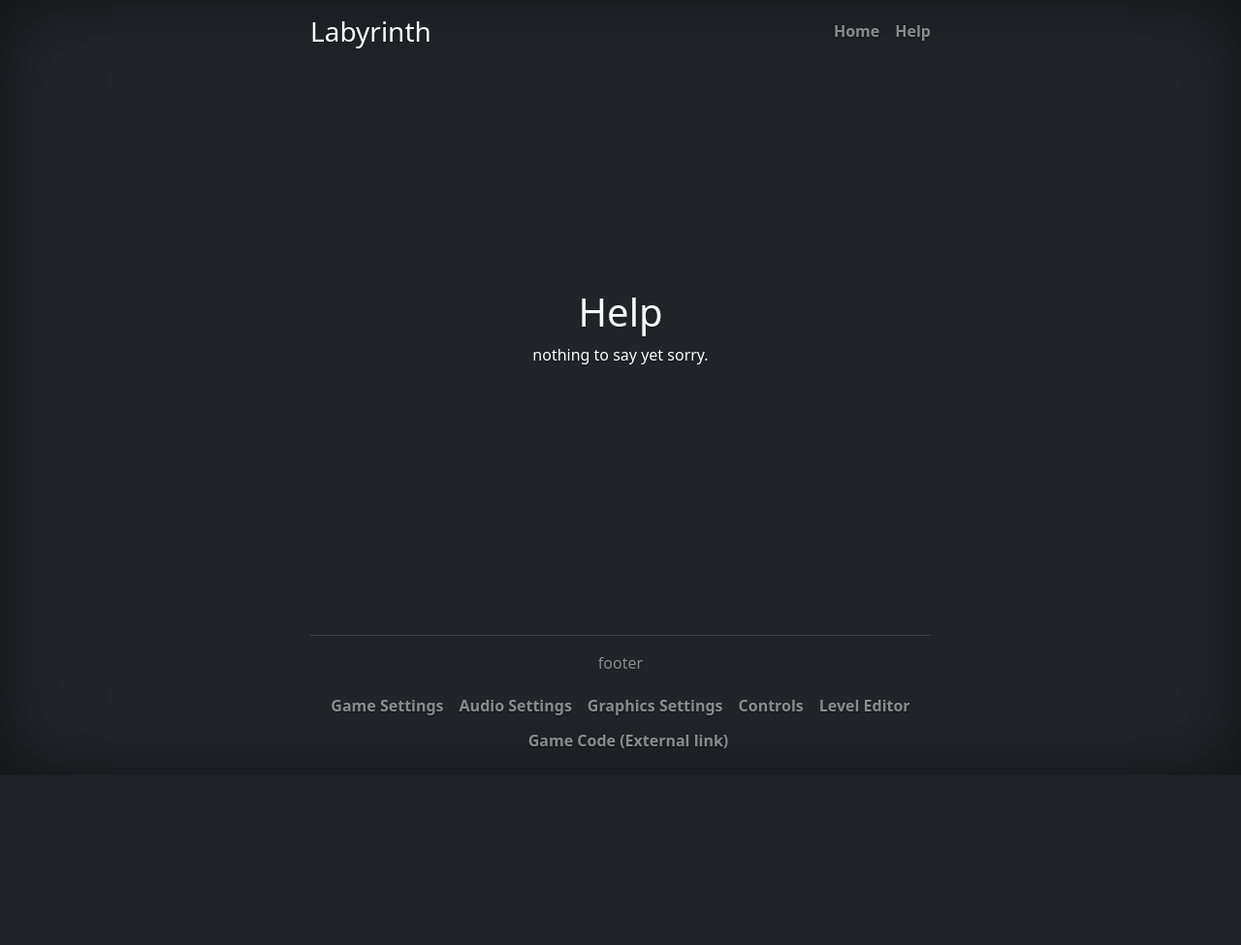
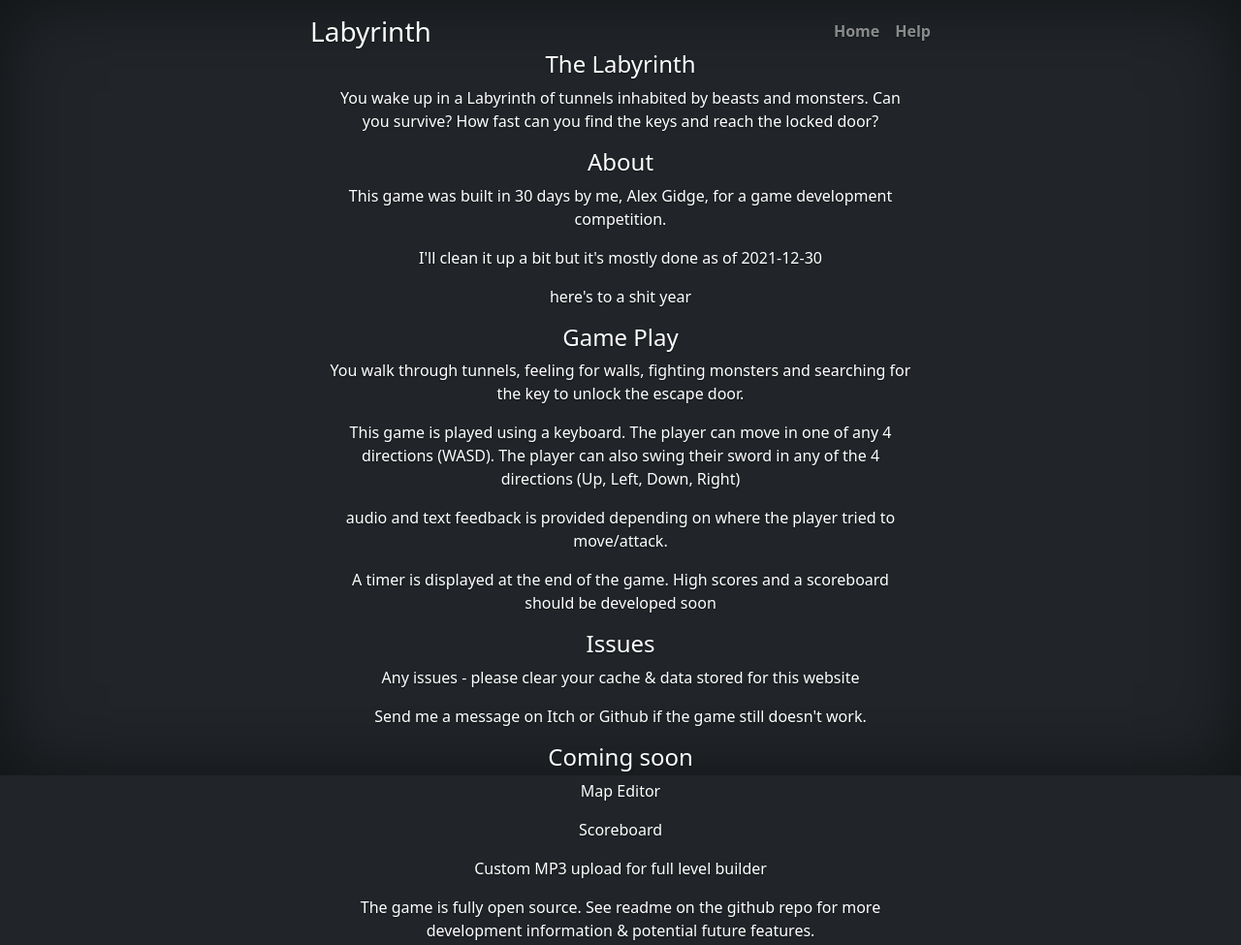
Before and after one commit to alexgidge/Labyrinth.js, a website: page Web/Help.html in a window 1280 px wide. Shown: the top 975 px of the page at 97% size. Before the commit the page ends 800 px from the top, so only its background shows below. Drawn offline with nearby package versions, Linux system fonts and the light colour scheme.

Commit message:
More help text throughout

```diff
--- a/Web/Help.html
+++ b/Web/Help.html
@@ -45,9 +45,34 @@
 
     <main class="px-3">
       <!-- PAGE CONTENT -->
-
-      <h1>Help</h1>
-      <p>nothing to say yet sorry.</p>
+      <div class="row">
+        <div class="col">
+          <h4>The Labyrinth</h4>
+          <p>You wake up in a Labyrinth of tunnels inhabited by beasts and monsters. Can you survive? How fast can you
+            find the keys and reach the locked door?</p>
+          <h4>About</h4>
+          <p>This game was built in 30 days by me, Alex Gidge, for a game development competition. </p>
+          <p>I'll clean it up a bit but
+            it's mostly done as of 2021-12-30</p>
+          <p>here's to a shit year</p>
+          <h4>Game Play</h4>
+          <p>You walk through tunnels, feeling for walls, fighting monsters and searching for the key to unlock the
+            escape door.</p>
+          <p>This game is played using a keyboard. The player can move in one of any 4 directions (WASD). The player can
+            also swing their sword in any of the 4 directions (Up, Left, Down, Right)</p>
+          <p>audio and text feedback is provided depending on where the player tried to move/attack.</p>
+          <p>A timer is displayed at the end of the game. High scores and a scoreboard should be developed soon</p>
+          <h4>Issues</h4>
+          <p>Any issues - please clear your cache & data stored for this website</p>
+          <p>Send me a message on Itch or Github if the game still doesn't work.</p>
+          <h4>Coming soon</h4>
+          <p>Map Editor</p>
+          <p>Scoreboard</p>
+          <p>Custom MP3 upload for full level builder</p>
+          <p>The game is fully open source. See readme on the github repo for more development information & potential
+            future features.</p>
+        </div>
+      </div>
     </main>
     <footer class="mt-auto text-white-50">
       <hr />
```
Also changed, not shown: Assets/controls.json (+8 -8 lines), Web/Controls.html (+3 -2 lines), Web/GraphicsSettings.html (+2 -2 lines), Web/MapManager.html (+1 -0 lines), Web/Settings.html (+2 -3 lines).
